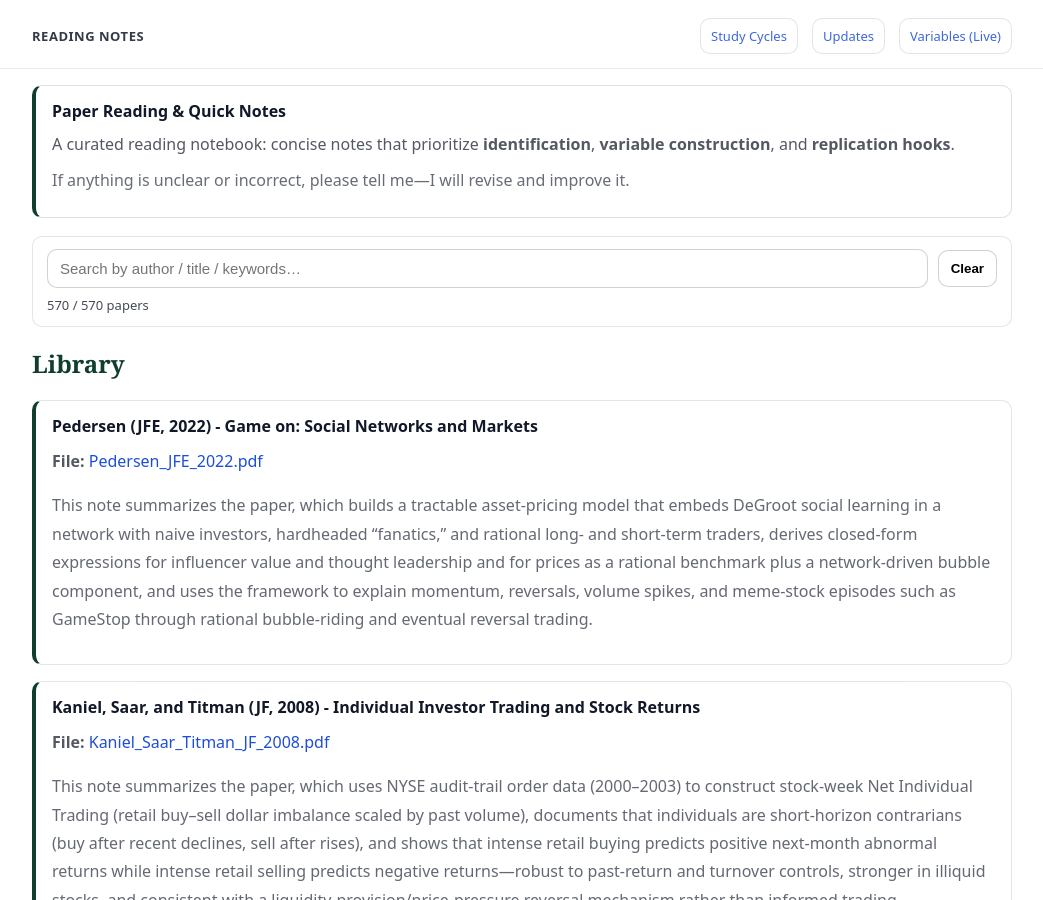
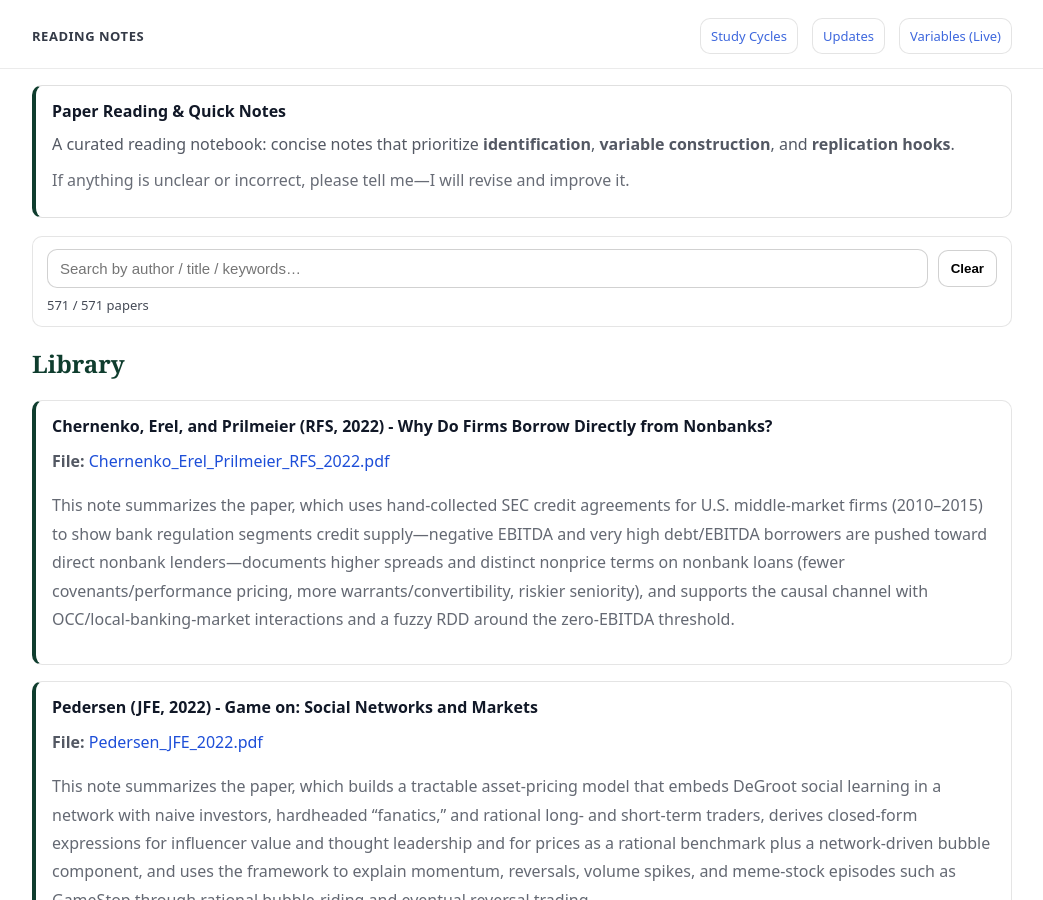
Before and after one commit to yaxinzn/study-archive, a Jekyll site: the page built from reading/index.md, in a window 1280 px wide and 900 px high. Shown: the whole window, without its empty margins (118-1161 px from the left). Built offline with Jekyll 4.4.1, drawn with Linux system fonts in a browser that asks for light colours.

Commit message:
Reading: add/update Chernenko_Erel_Prilmeier_RFS_2022.pdf

```diff
--- a/_data/reading.yml
+++ b/_data/reading.yml
@@ -1,3 +1,7 @@
+- title: "Chernenko, Erel, and Prilmeier (RFS, 2022) - Why Do Firms Borrow Directly from Nonbanks?"
+  file: "Chernenko_Erel_Prilmeier_RFS_2022.pdf"
+  desc: "This note summarizes the paper, which uses hand-collected SEC credit agreements for U.S. middle-market firms (2010–2015) to show bank regulation segments credit supply—negative EBITDA and very high debt/EBITDA borrowers are pushed toward direct nonbank lenders—documents higher spreads and distinct nonprice terms on nonbank loans (fewer covenants/performance pricing, more warrants/convertibility, riskier seniority), and supports the causal channel with OCC/local-banking-market interactions and a fuzzy RDD around the zero-EBITDA threshold."
+
 - title: "Pedersen (JFE, 2022) - Game on: Social Networks and Markets"
   file: "Pedersen_JFE_2022.pdf"
   desc: "This note summarizes the paper, which builds a tractable asset-pricing model that embeds DeGroot social learning in a network with naive investors, hardheaded “fanatics,” and rational long- and short-term traders, derives closed-form expressions for influencer value and thought leadership and for prices as a rational benchmark plus a network-driven bubble component, and uses the framework to explain momentum, reversals, volume spikes, and meme-stock episodes such as GameStop through rational bubble-riding and eventual reversal trading."
```
Also changed, not shown: 1 other file.
